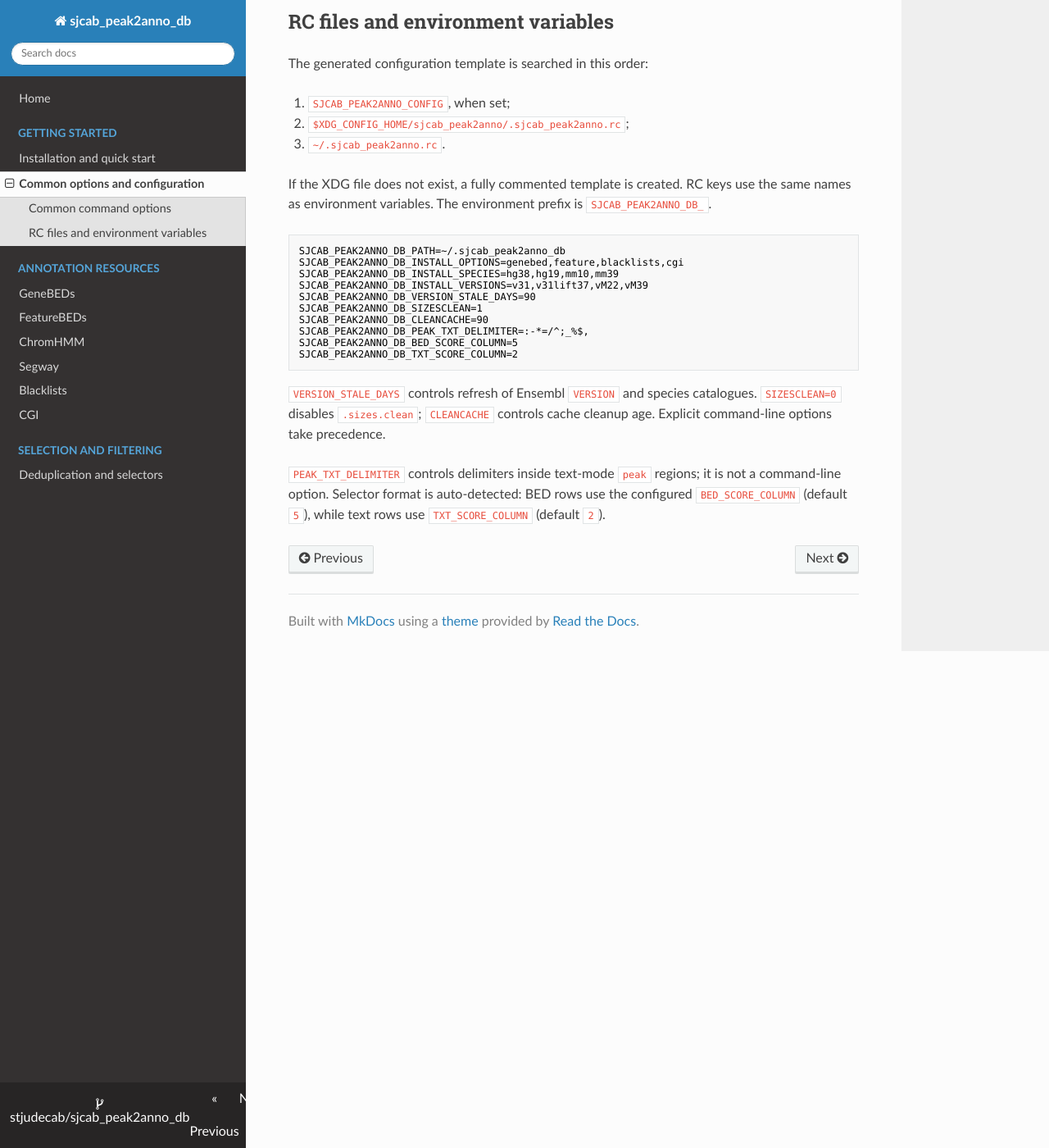
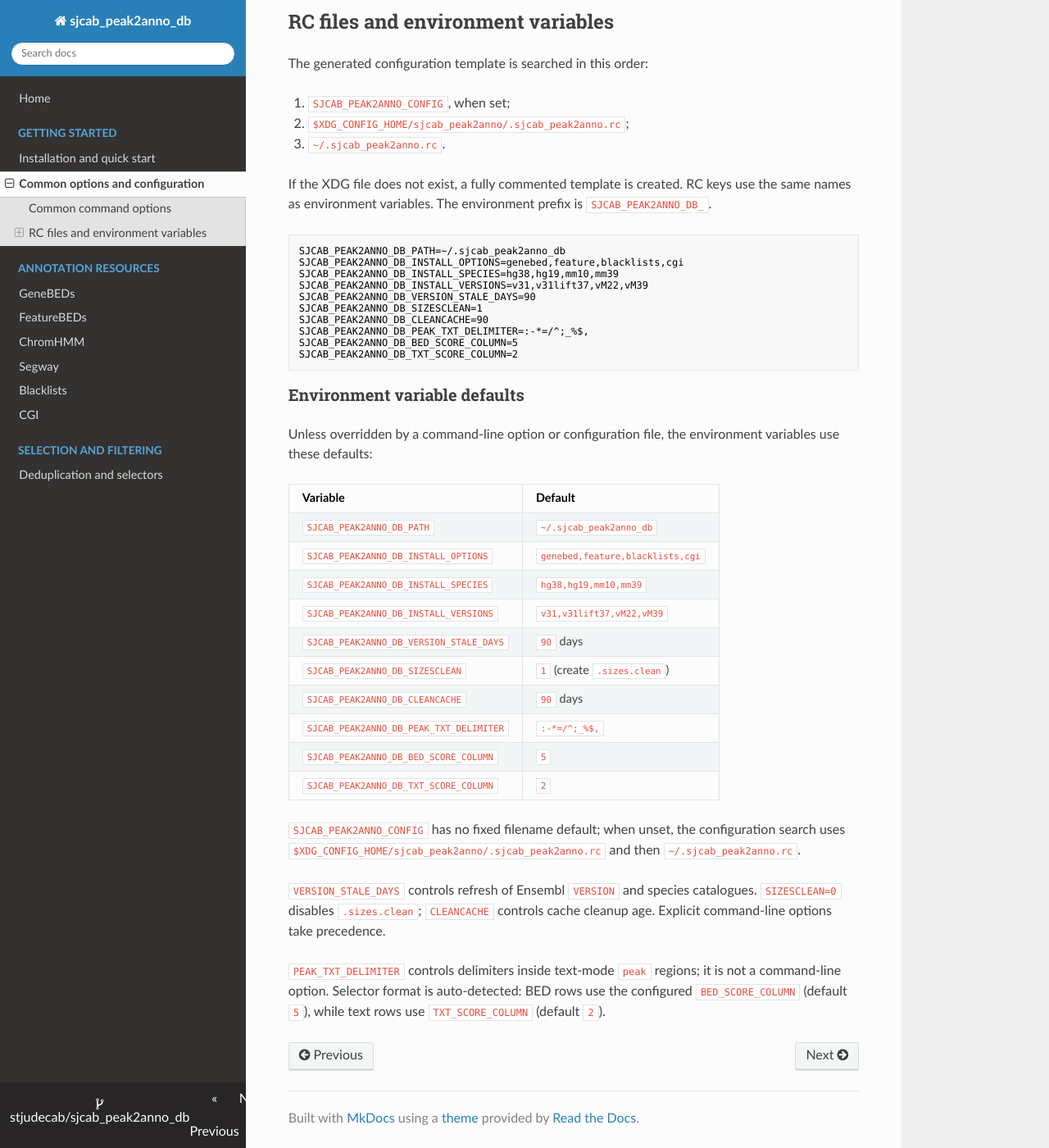
Before and after one commit to stjudecab/sjcab_peak2anno_db, an MkDocs documentation site: the page built from docs/configuration.md, in a window 1280 px wide and 1400 px high, scrolled down 775 px. Shown: the whole window at 82% size. Built offline with MkDocs 1.6.1, drawn with Linux system fonts in a browser that asks for light colours; nearby versions of some CDN libraries.

Commit message:
Document environment variable defaults

````diff
--- a/docs/configuration.md
+++ b/docs/configuration.md
@@ -52,6 +52,28 @@
 SJCAB_PEAK2ANNO_DB_TXT_SCORE_COLUMN=2
 ```
 
+### Environment variable defaults
+
+Unless overridden by a command-line option or configuration file, the
+environment variables use these defaults:
+
+| Variable | Default |
+| --- | --- |
+| `SJCAB_PEAK2ANNO_DB_PATH` | `~/.sjcab_peak2anno_db` |
+| `SJCAB_PEAK2ANNO_DB_INSTALL_OPTIONS` | `genebed,feature,blacklists,cgi` |
+| `SJCAB_PEAK2ANNO_DB_INSTALL_SPECIES` | `hg38,hg19,mm10,mm39` |
+| `SJCAB_PEAK2ANNO_DB_INSTALL_VERSIONS` | `v31,v31lift37,vM22,vM39` |
+| `SJCAB_PEAK2ANNO_DB_VERSION_STALE_DAYS` | `90` days |
+| `SJCAB_PEAK2ANNO_DB_SIZESCLEAN` | `1` (create `.sizes.clean`) |
+| `SJCAB_PEAK2ANNO_DB_CLEANCACHE` | `90` days |
+| `SJCAB_PEAK2ANNO_DB_PEAK_TXT_DELIMITER` | `:-*=/^;_%$,` |
+| `SJCAB_PEAK2ANNO_DB_BED_SCORE_COLUMN` | `5` |
+| `SJCAB_PEAK2ANNO_DB_TXT_SCORE_COLUMN` | `2` |
+
+`SJCAB_PEAK2ANNO_CONFIG` has no fixed filename default; when unset, the
+configuration search uses `$XDG_CONFIG_HOME/sjcab_peak2anno/.sjcab_peak2anno.rc`
+and then `~/.sjcab_peak2anno.rc`.
+
 `VERSION_STALE_DAYS` controls refresh of Ensembl `VERSION` and species
 catalogues. `SIZESCLEAN=0` disables `.sizes.clean`; `CLEANCACHE` controls cache
 cleanup age. Explicit command-line options take precedence.
````
Also changed, not shown: README.md (+19 -0 lines).
